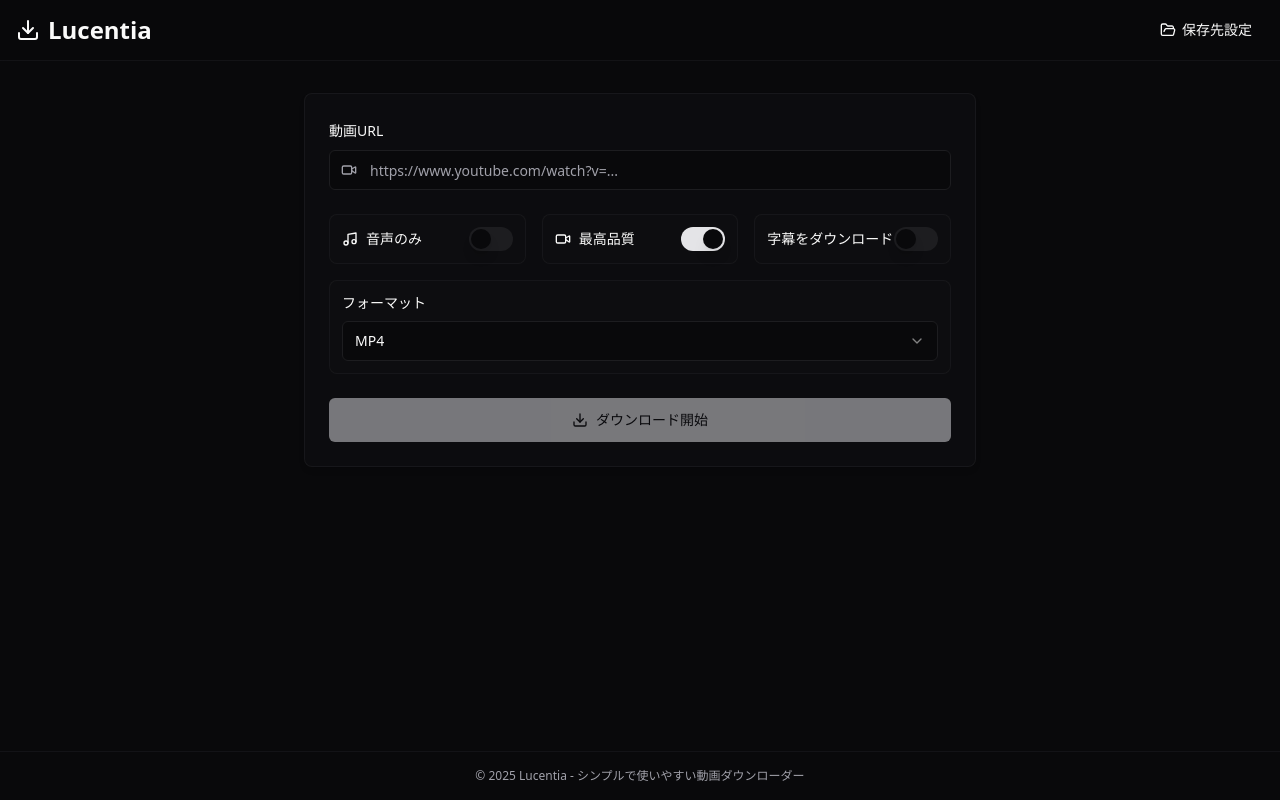
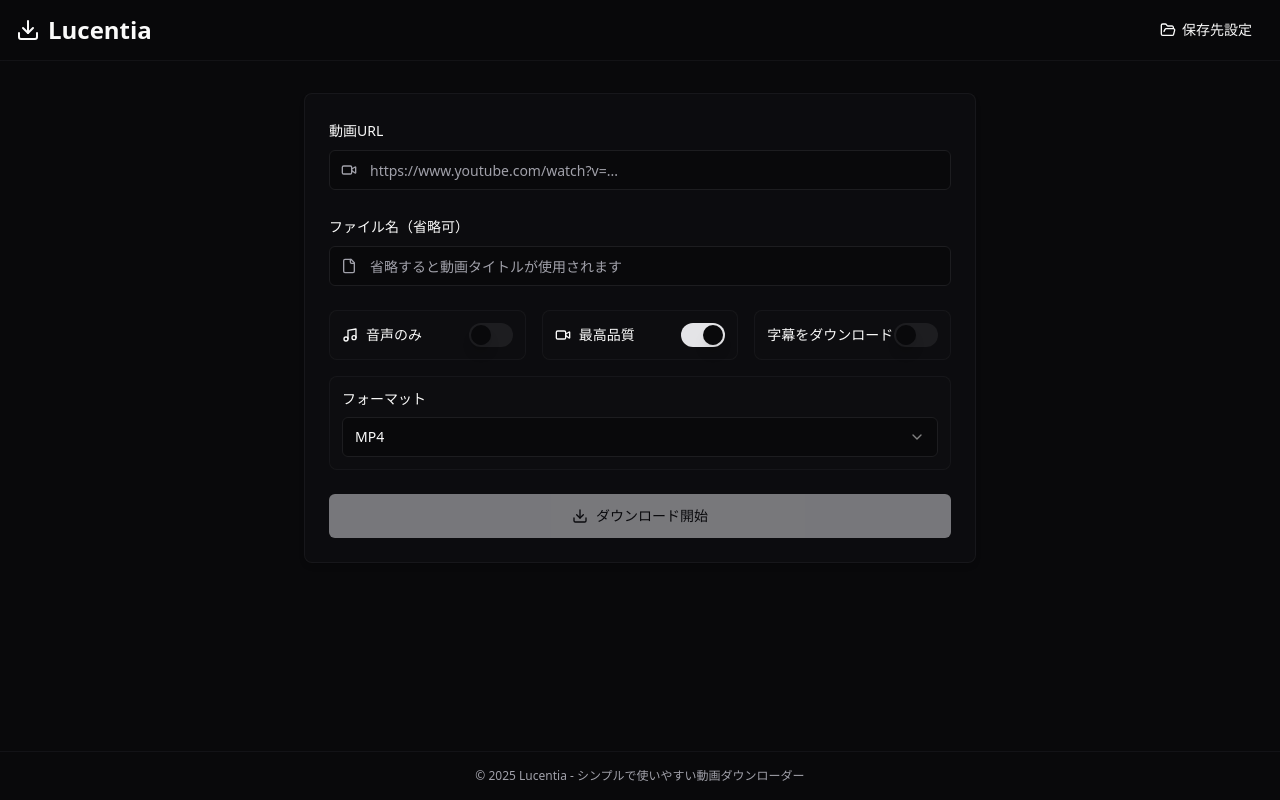
Before and after one commit to luminus-xd/lucentia, a Next.js app: page / in a window 1280 px wide. Built offline with nearby package versions, Linux system fonts and the light colour scheme.

Commit message:
feat: VideoFormにカスタムファイル名入力機能を追加 - URLクリアボタンを実装し、ユーザー体験を向上

```diff
--- a/components/VideoForm.tsx
+++ b/components/VideoForm.tsx
@@ -1,4 +1,12 @@
-import { Download, LoaderCircle, Music, Video, Clock } from "lucide-react";
+import {
+	Download,
+	LoaderCircle,
+	Music,
+	Video,
+	Clock,
+	File,
+	X,
+} from "lucide-react";
 import Image from "next/image";
 
 import { Button } from "@/components/ui/button";
@@ -28,6 +36,8 @@ interface VideoFormProps {
 	setDownloadSubtitles: (value: boolean) => void;
 	preferredFormat: string;
 	setPreferredFormat: (format: string) => void;
+	customFilename: string;
+	setCustomFilename: (filename: string) => void;
 	metadata: VideoMetadata | null;
 	status: string;
 	downloading: boolean;
@@ -46,6 +56,8 @@ export function VideoForm({
 	setDownloadSubtitles,
 	preferredFormat,
 	setPreferredFormat,
+	customFilename,
+	setCustomFilename,
 	metadata,
 	status,
 	downloading,
@@ -66,11 +78,53 @@ export function VideoForm({
 						onChange={(e) => setUrl(e.target.value)}
 						placeholder="https://www.youtube.com/watch?v=..."
 						disabled={downloading}
-						className="input-dark pl-10"
+						className="input-dark pl-10 pr-10"
 					/>
 					<div className="absolute left-3 top-1/2 -translate-y-1/2 text-muted-foreground">
 						<Video className="h-4 w-4" />
 					</div>
+					{url && (
+						<button
+							type="button"
+							onClick={() => setUrl("")}
+							className="absolute right-3 top-1/2 -translate-y-1/2 text-muted-foreground hover:text-foreground"
+							disabled={downloading}
+							aria-label="URLをクリア"
+						>
+							<X className="h-4 w-4" />
+						</button>
+					)}
+				</div>
+			</div>
+
+			<div className="space-y-2">
+				<Label htmlFor="filename" className="text-sm font-medium">
+					ファイル名（省略可）
+				</Label>
+				<div className="relative">
+					<Input
+						id="filename"
+						type="text"
+						value={customFilename}
+						onChange={(e) => setCustomFilename(e.target.value)}
+						placeholder="省略すると動画タイトルが使用されます"
+						disabled={downloading}
+						className="input-dark pl-10 pr-10"
+					/>
+					<div className="absolute left-3 top-1/2 -translate-y-1/2 text-muted-foreground">
+						<File className="h-4 w-4" />
+					</div>
+					{customFilename && (
+						<button
+							type="button"
+							onClick={() => setCustomFilename("")}
+							className="absolute right-3 top-1/2 -translate-y-1/2 text-muted-foreground hover:text-foreground"
+							disabled={downloading}
+							aria-label="ファイル名をクリア"
+						>
+							<X className="h-4 w-4" />
+						</button>
+					)}
 				</div>
 			</div>
 
```
